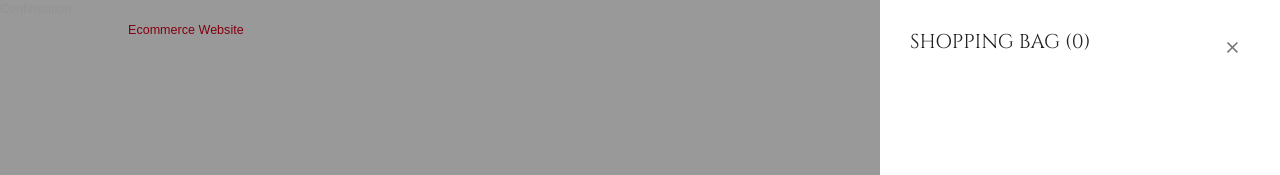
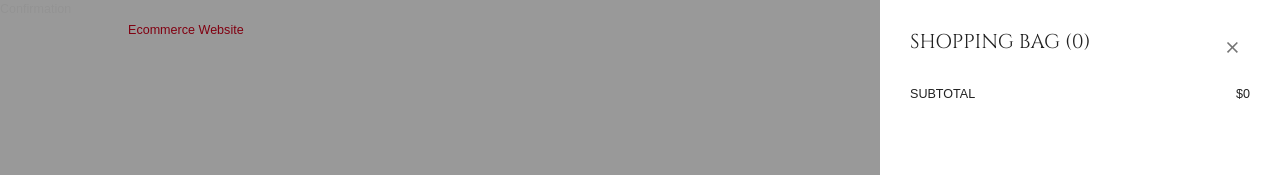
Before and after one commit to brosmar18/ecommerce-client, a React (Create React App) app: page /checkout/success in a window 1280 px wide. Both pictures are taken after a click on the button 1079 px from the left and 30 px from the top of the page. Shown: the top 175 px of the page. Built offline with nearby package versions, Linux system fonts and the light colour scheme; a web font is replaced by a local one.

Commit message:
Subtotal and total price sections added

```diff
--- a/src/pages/Global/CartMenu.jsx
+++ b/src/pages/Global/CartMenu.jsx
@@ -109,6 +109,14 @@ const CartMenu = () => {
                             </Box>
                         ))}
                     </Box>
+
+                    {/* ACTIONS */}
+                    <Box mb="20px 0">
+                        <FlexBox m="20px 0">
+                            <Typography fontWeight="blold">SUBTOTAL</Typography>
+                            <Typography fontWeight="blold">${totalPrice}</Typography>
+                        </FlexBox>
+                    </Box>
                 </Box>
             </Box>
         </Box>
```
